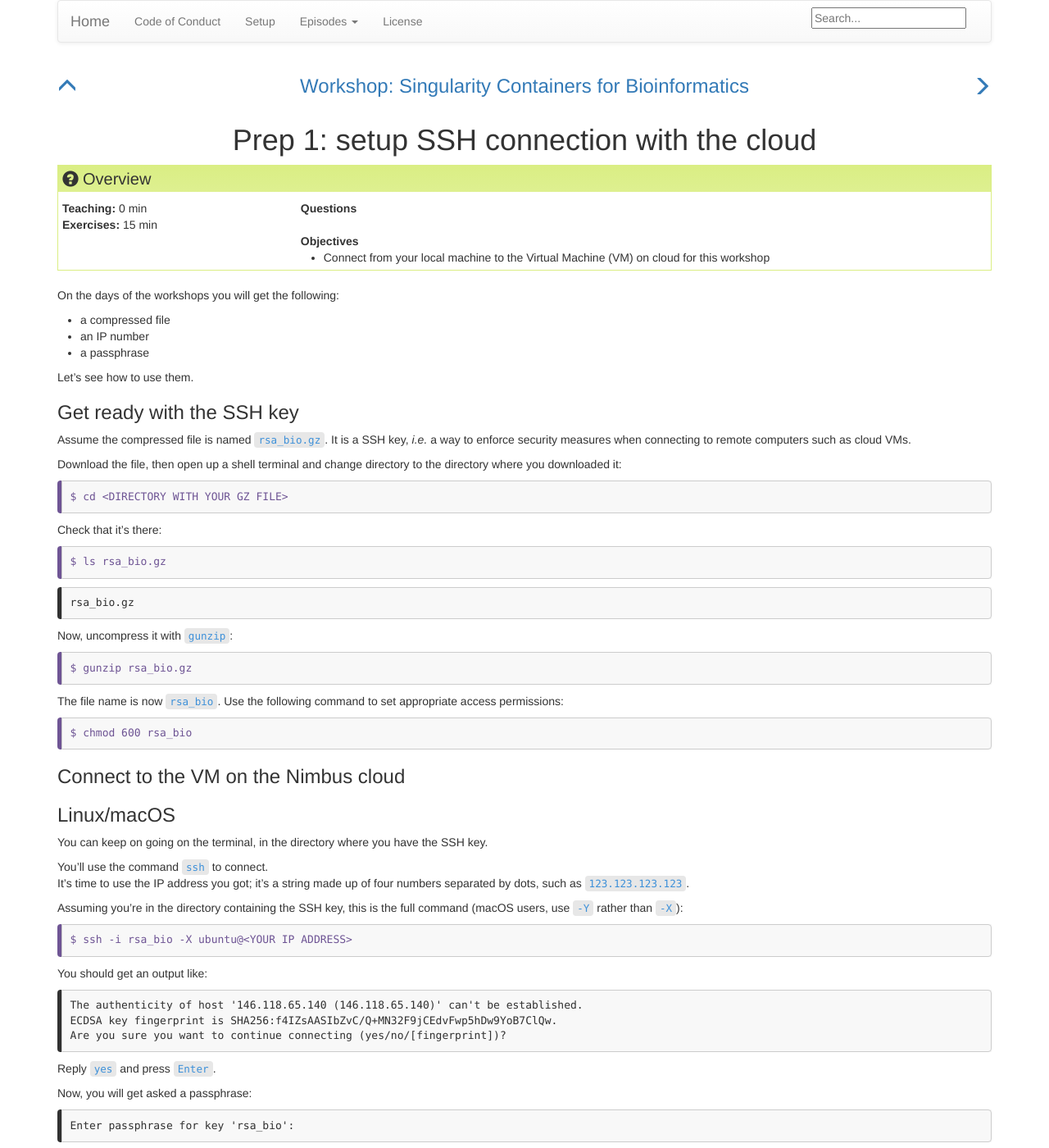
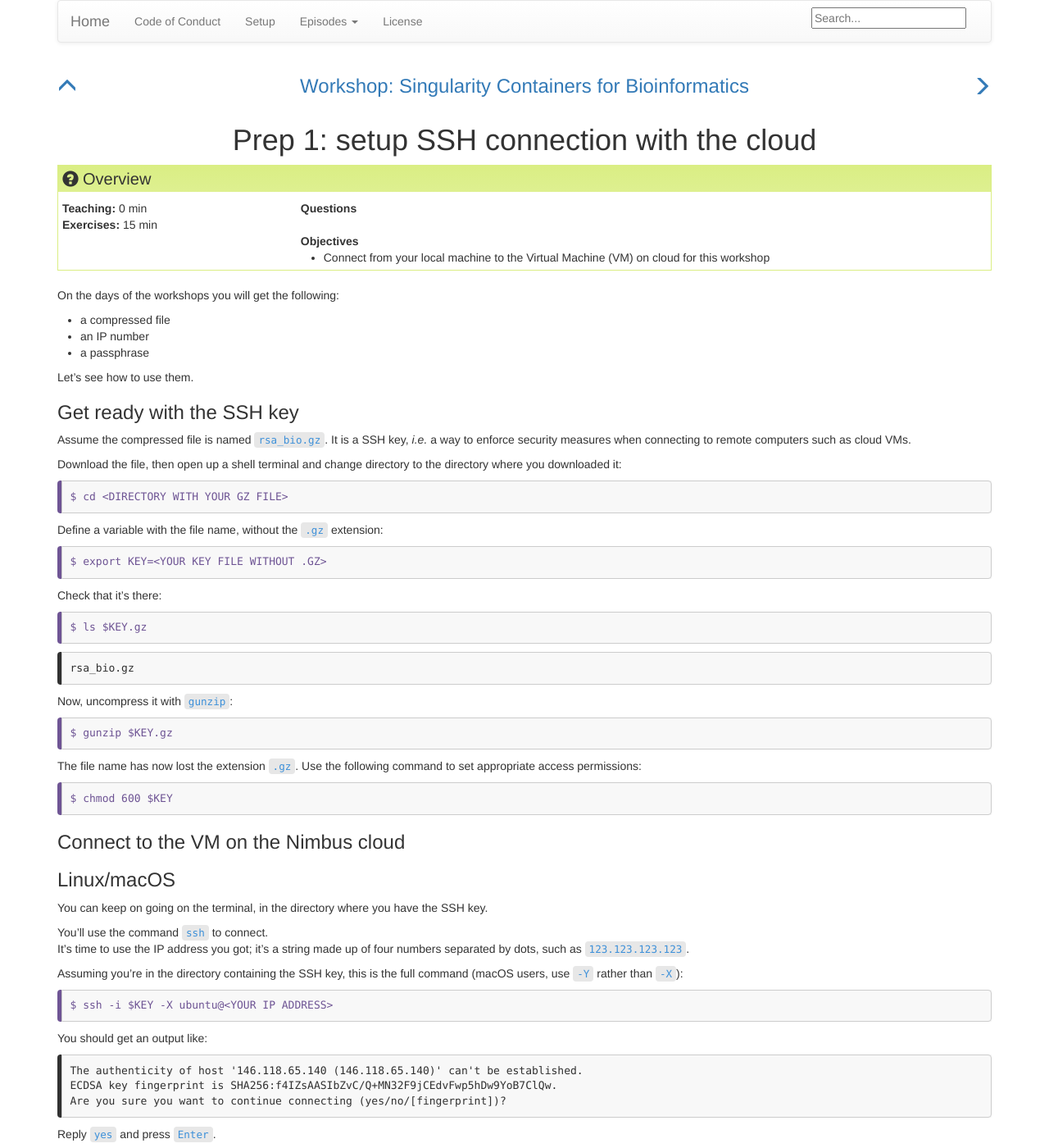
Before and after one commit to PawseySC/containers-bioinformatics-workshop, a Jekyll site: the page built from _episodes/1.prep1-ssh.md, in a window 1280 px wide and 1400 px high. Shown: the whole window at 82% size. Built offline with Jekyll 4.4.1, drawn with Linux system fonts in a browser that asks for light colours.

Commit message:
edits to prep 1 ssh

````diff
--- a/_episodes/1.prep1-ssh.md
+++ b/_episodes/1.prep1-ssh.md
@@ -27,10 +27,17 @@ $ cd <DIRECTORY WITH YOUR GZ FILE>
 ```
 {: .bash}
 
+Define a variable with the file name, without the `.gz` extension:
+
+```
+$ export KEY=<YOUR KEY FILE WITHOUT .GZ>
+```
+{: .bash}
+
 Check that it's there:
 
 ```
-$ ls rsa_bio.gz
+$ ls $KEY.gz
 ```
 {: .bash}
 
@@ -42,14 +49,14 @@ rsa_bio.gz
 Now, uncompress it with `gunzip`:
 
 ```
-$ gunzip rsa_bio.gz
+$ gunzip $KEY.gz
 ```
 {: .bash}
 
-The file name is now `rsa_bio`. Use the following command to set appropriate access permissions:
+The file name has now lost the extension `.gz`. Use the following command to set appropriate access permissions:
 
 ```
-$ chmod 600 rsa_bio
+$ chmod 600 $KEY
 ```
 {: .bash}
 
@@ -66,7 +73,7 @@ It's time to use the IP address you got; it's a string made up of four numbers s
 Assuming you're in the directory containing the SSH key, this is the full command (macOS users, use `-Y` rather than `-X`):
 
 ```
-$ ssh -i rsa_bio -X ubuntu@<YOUR IP ADDRESS>
+$ ssh -i $KEY -X ubuntu@<YOUR IP ADDRESS>
 ```
 {: .bash}
 
````
